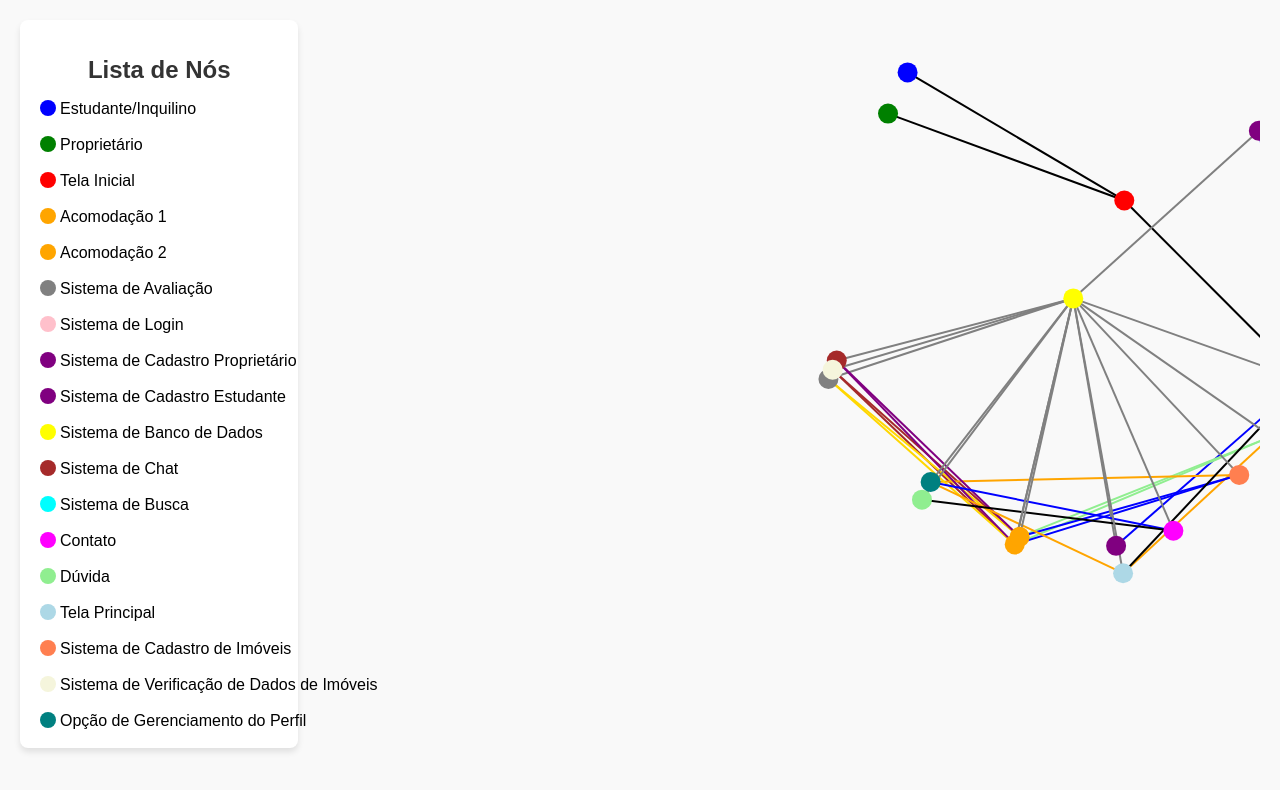
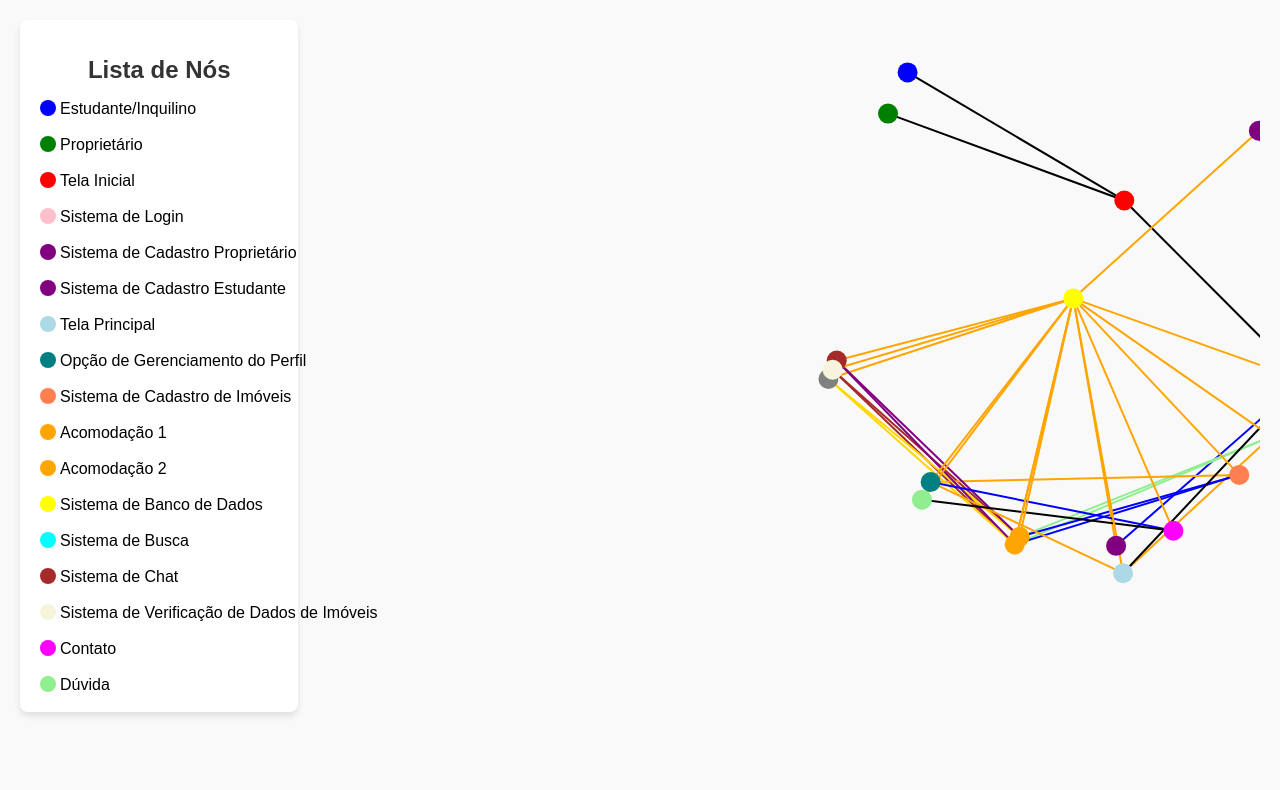
Before and after one commit to ritar0drigues/es2, a plain HTML site: page index.html in a window 1280 px wide. Drawn offline with nearby package versions, Linux system fonts and the light colour scheme.

Commit message:
Projeto finalizado e comentado

```diff
--- a/index.html
+++ b/index.html
@@ -25,24 +25,9 @@
                     <li class="node-item">Proprietário</li>
                 </div>
             </div>
-            <div class="administrador">
+            <div class="Tela Inicial">
                 <div class="bola-Tela">
                     <li class="node-item">Tela Inicial</li>
-                </div>
-            </div>
-            <div class="acomodacao1">
-                <div class="bola-acomodacao1">
-                    <li class="node-item">Acomodação 1</li>
-                </div>
-            </div>
-            <div class="acomodacao2">
-                <div class="bola-acomodacao2">
-                    <li class="node-item">Acomodação 2</li>
-                </div>
-            </div>
-            <div class="pagamento">
-                <div class="bola-avaliacao">
-                    <li class="node-item">Sistema de Avaliação</li>
                 </div>
             </div>
             <div class="login">
@@ -60,9 +45,40 @@
                     <li class="node-item">Sistema de Cadastro Estudante</li>
                 </div>
             </div>
+            <div class="TelaPrincipal">
+                <div class="bola-TelaPrincipal">
+                    <li class="node-item">Tela Principal</li>
+                </div>
+            </div>
+            <div class="GerenciamentoPerfil">
+                <div class="bola-GerenciamentoPerfil">
+                    <li class="node-item">Opção de Gerenciamento do Perfil</li>
+                </div>
+            </div>
+            <div class="CadastroLocal">
+                <div class="bola-CadastroLocal">
+                    <li class="node-item">Sistema de Cadastro de Imóveis</li>
+                </div>
+            </div>
+            <div class="acomodacao1">
+                <div class="bola-acomodacao1">
+                    <li class="node-item">Acomodação 1</li>
+                </div>
+            </div>
+            <div class="acomodacao2">
+                <div class="bola-acomodacao2">
+                    <li class="node-item">Acomodação 2</li>
+                </div>
+            </div>
             <div class="bancodados">
                 <div class="bola-bancodados">
                     <li class="node-item">Sistema de Banco de Dados</li>
+                </div>
+            </div>
+
+            <div class="sistemaDeBusca">
+                <div class="bola-sistemaDeBusca">
+                    <li class="node-item">Sistema de Busca</li>
                 </div>
             </div>
             <div class="chat">
@@ -70,9 +86,9 @@
                     <li class="node-item">Sistema de Chat</li>
                 </div>
             </div>
-            <div class="sistemaDeBusca">
-                <div class="bola-sistemaDeBusca">
-                    <li class="node-item">Sistema de Busca</li>
+            <div class="AnaliseDados">
+                <div class="bola-AnaliseDados">
+                    <li class="node-item">Sistema de Verificação de Dados de Imóveis</li>
                 </div>
             </div>
             <div class="Contato">
@@ -86,26 +102,6 @@
                     <li class="node-item">Dúvida</li>
                 </div>
             </div>
-            <div class="TelaPrincipal">
-                <div class="bola-TelaPrincipal">
-                    <li class="node-item">Tela Principal</li>
-                </div>
-            </div>
-            <div class="CadastroLocal">
-                <div class="bola-CadastroLocal">
-                    <li class="node-item">Sistema de Cadastro de Imóveis</li>
-                </div>
-            </div>
-            <div class="AnaliseDados">
-                <div class="bola-AnaliseDados">
-                    <li class="node-item">Sistema de Verificação de Dados de Imóveis</li>
-                </div>
-            </div>
-            <div class="GerenciamentoPerfil">
-                <div class="bola-GerenciamentoPerfil">
-                    <li class="node-item">Opção de Gerenciamento do Perfil</li>
-                </div>
-            </div>
         </ul>
     </div>
 </body>
--- a/src/modules/data.js
+++ b/src/modules/data.js
@@ -33,9 +33,9 @@ export const links = [
   { source: "Sistema Cadastro de locais", target: "Sistema de gerenciamento do perfil", type: "owns"},
   { source: "Sistema Cadastro de locais", target: "Acomodação 1", type: "register"},
   { source: "Sistema Cadastro de locais", target: "Acomodação 2", type: "register"},
-  { source: "Sistema de Cadastro Estudante", target: "Sistema de Banco de Dados", type: "notify" },
-  { source: "Sistema de Cadastro Proprietário", target: "Sistema de Banco de Dados", type: "notify" },
-  { source: "Sistema de Avaliação", target: "Sistema de Banco de Dados", type: "notify" },
+  { source: "Sistema de Cadastro Estudante", target: "Sistema de Banco de Dados", type: "owns" },
+  { source: "Sistema de Cadastro Proprietário", target: "Sistema de Banco de Dados", type: "owns" },
+  { source: "Sistema de Avaliação", target: "Sistema de Banco de Dados", type: "owns" },
   { source: "Sistema de Avaliação", target: "Acomodação 1", type: "rate" },
   { source: "Sistema de Avaliação", target: "Acomodação 2", type: "rate" },
   { source: "Tela Principal", target: "Sistema de Login", type: "access" },
@@ -44,20 +44,16 @@ export const links = [
   { source: "Sistema de gerenciamento do perfil", target: "Tela Principal", type: "owns"},
   { source: "Sistema de gerenciamento do perfil", target: "Contato", type: "register"},
   { source: "Dúvida", target: "Contato", type: "question"},
-  { source: "Sistema de Banco de Dados", target: "Acomodação 1", type: "notify"},
-  { source: "Sistema de Banco de Dados", target: "Acomodação 2", type: "notify"},
-  { source: "Sistema de Banco de Dados", target: "Acomodação 1", type: "notify"},
-  { source: "Sistema de Banco de Dados", target: "Sistema de Login", type: "notify"},
-  { source: "Sistema de Banco de Dados", target: "Sistema de Chat", type: "notify"},
-  { source: "Sistema de Banco de Dados", target: "Sistema de Busca", type: "notify"},
-  { source: "Sistema de Banco de Dados", target: "Contato", type: "notify"},
-  { source: "Sistema de Banco de Dados", target: "Dúvida", type: "notify"},
-  { source: "Sistema de Banco de Dados", target: "Tela Principal", type: "notify"},
-  { source: "Sistema de Banco de Dados", target: "Sistema Cadastro de locais", type: "notify"},
-  { source: "Sistema de Banco de Dados", target: "Sistema de Verificação de dados", type: "notify"},
-  { source: "Sistema de Banco de Dados", target: "Sistema de gerenciamento do perfil", type: "notify"},
-
-
-
-
+  { source: "Sistema de Banco de Dados", target: "Acomodação 1", type: "owns"},
+  { source: "Sistema de Banco de Dados", target: "Acomodação 2", type: "owns"},
+  { source: "Sistema de Banco de Dados", target: "Acomodação 1", type: "owns"},
+  { source: "Sistema de Banco de Dados", target: "Sistema de Login", type: "owns"},
+  { source: "Sistema de Banco de Dados", target: "Sistema de Chat", type: "owns"},
+  { source: "Sistema de Banco de Dados", target: "Sistema de Busca", type: "owns"},
+  { source: "Sistema de Banco de Dados", target: "Contato", type: "owns"},
+  { source: "Sistema de Banco de Dados", target: "Dúvida", type: "owns"},
+  { source: "Sistema de Banco de Dados", target: "Tela Principal", type: "owns"},
+  { source: "Sistema de Banco de Dados", target: "Sistema Cadastro de locais", type: "owns"},
+  { source: "Sistema de Banco de Dados", target: "Sistema de Verificação de dados", type: "owns"},
+  { source: "Sistema de Banco de Dados", target: "Sistema de gerenciamento do perfil", type: "owns"},
 ];
```
